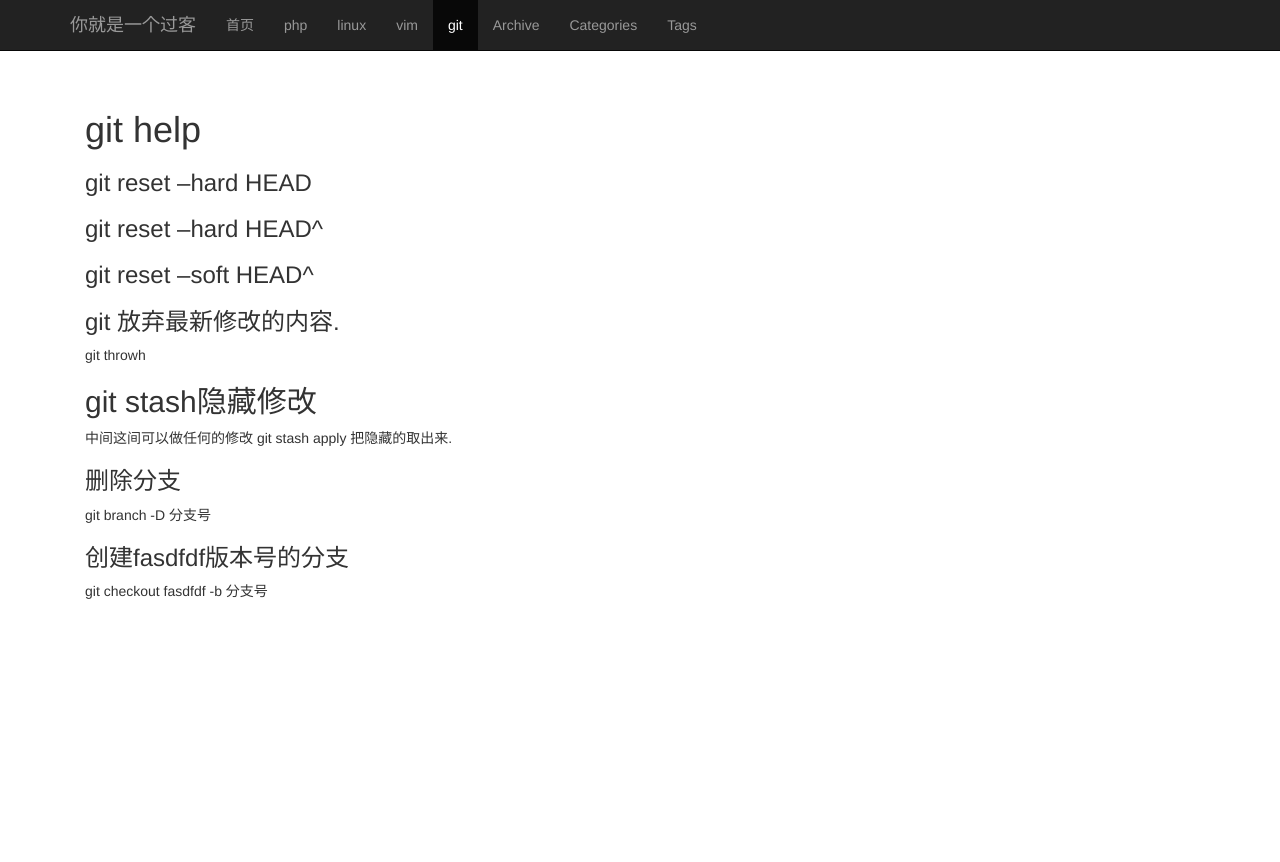
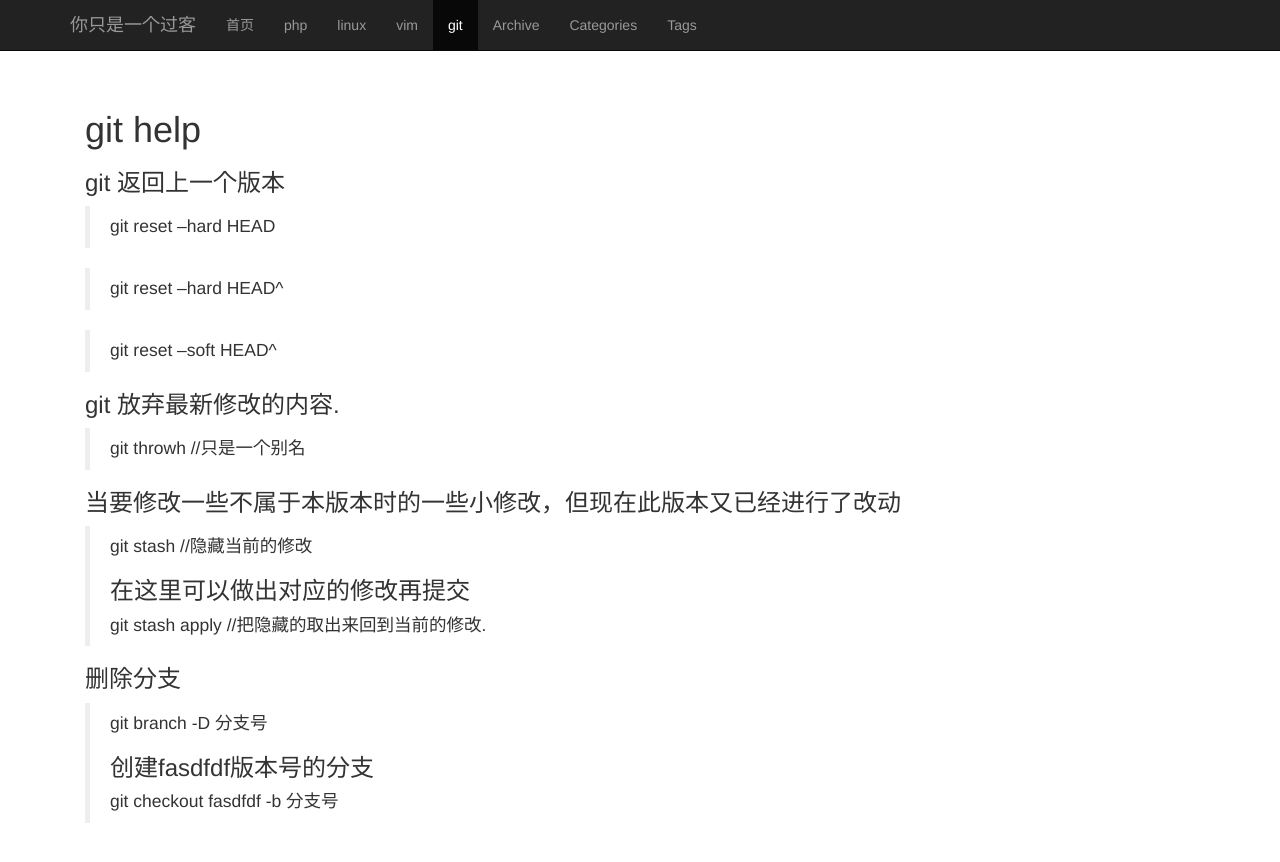
Before and after one commit to git4programer/git4programer.github.com, a Jekyll site: the page built from git/index.md, in a window 1280 px wide. Shown: the top 862 px of the page. Built offline with Jekyll 4.4.1, drawn with Linux system fonts in a browser that asks for light colours.

Commit message:
整理git的笔记

```diff
--- a/_config.yml
+++ b/_config.yml
@@ -8,7 +8,7 @@ pygments: true
 # Themes are encouraged to use these universal variables
 # so be sure to set them if your theme uses them.
 #
-title : 你就是一个过客
+title : 你只是一个过客
 tagline: Site Tagline
 author :
   name : kason
--- a/git/index.md
+++ b/git/index.md
@@ -2,18 +2,22 @@
 layout : git
 ---
 #git help
-###git reset --hard HEAD
-###git reset --hard HEAD^
-###git reset --soft HEAD^
+### git 返回上一个版本
+>git reset --hard HEAD
+
+>git reset --hard HEAD^
+
+>git reset --soft HEAD^
 
 ###git 放弃最新修改的内容.
-git throwh
+>git throwh    //只是一个别名
 
-##git stash隐藏修改
-中间这间可以做任何的修改
-git stash apply 把隐藏的取出来.
+### 当要修改一些不属于本版本时的一些小修改，但现在此版本又已经进行了改动
+>git stash        //隐藏当前的修改
+### 在这里可以做出对应的修改再提交
+>git stash apply  //把隐藏的取出来回到当前的修改.
 
 ###删除分支
-git branch -D 分支号
+>git branch -D 分支号
 ###创建fasdfdf版本号的分支
-git checkout fasdfdf -b 分支号
+>git checkout fasdfdf -b 分支号
```
